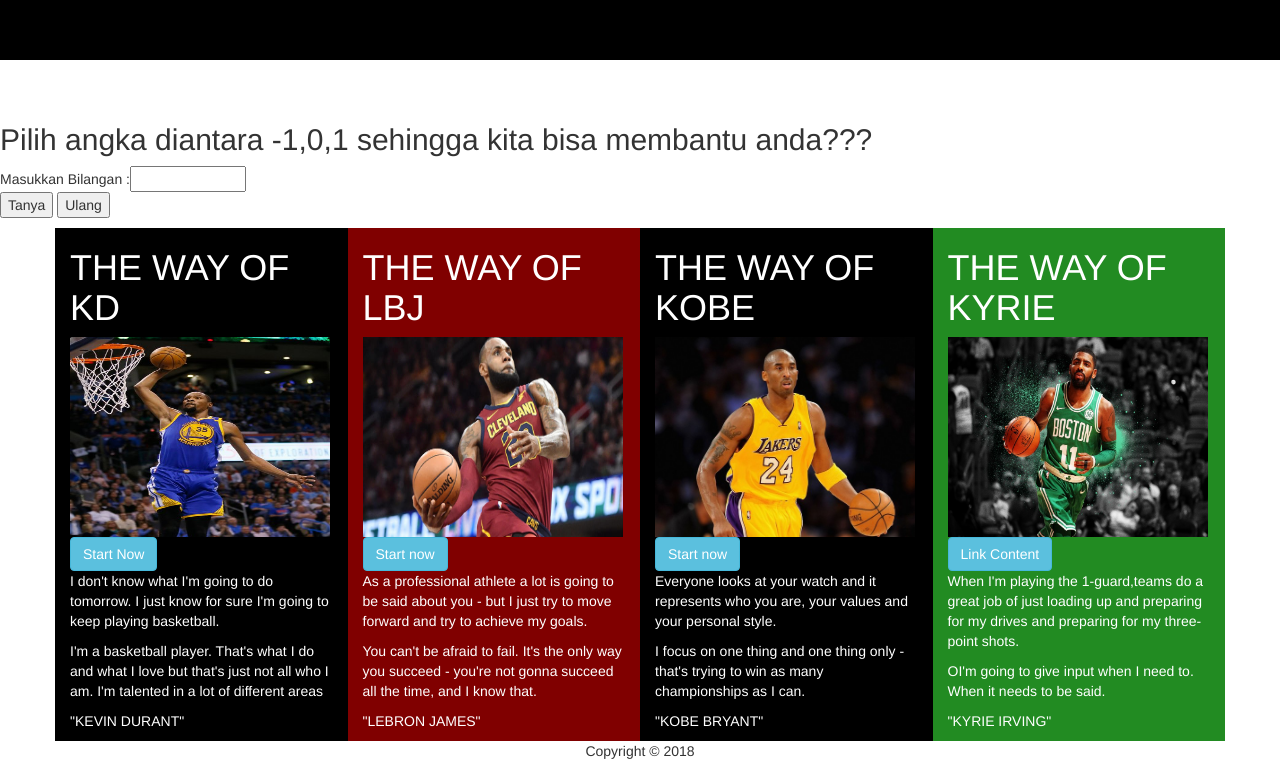
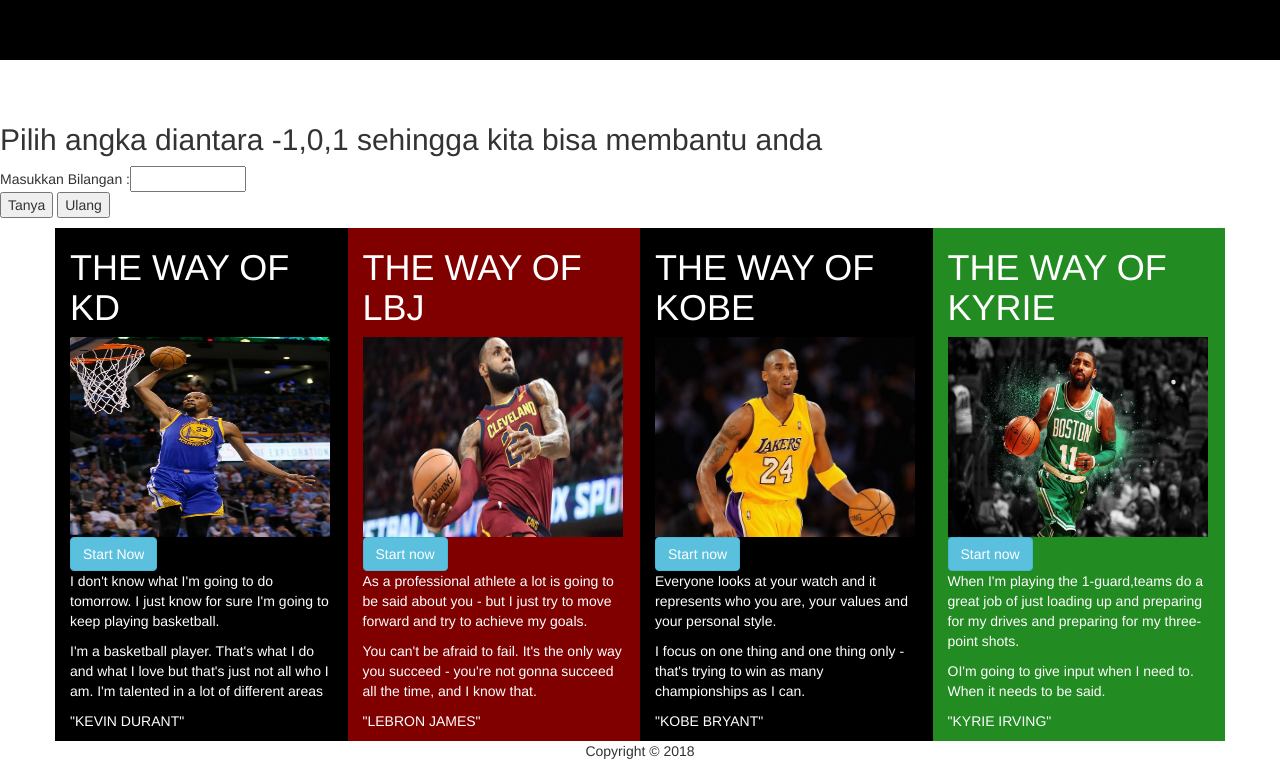
Before and after one commit to bimofirmansyah24/bimofirmansyah24.github.io, a plain HTML site: page index.html in a window 1280 px wide. Shown: the part 450-1211 px from the top of the page. Drawn offline with nearby package versions, Linux system fonts and the light colour scheme.

Commit message:
Update index.html

```diff
--- a/index.html
+++ b/index.html
@@ -53,7 +53,7 @@ alert (bil+" "+jenis);
 }
 //--></SCRIPT>
 <FORM NAME ="fform">
-<H2><BR>Pilih angka diantara -1,0,1 sehingga kita bisa membantu anda???</H2>
+<H2><BR>Pilih angka diantara -1,0,1 sehingga kita bisa membantu anda</H2>
 Masukkan Bilangan :<input type="text" size="11" name="bilangan">
 <P>
 <INPUT TYPE="button" value="Tanya" onclick="tanyabilangan()">
@@ -90,7 +90,7 @@ Masukkan Bilangan :<input type="text" size="11" name="bilangan">
     <div class="col-sm-3" style="background: #228B22; color: white">
       <h1>THE WAY OF KYRIE</h1>
       <img src="kyrie.jpg" class="rounded" alt="Cinque Terre" width="260" height="200">
-       <a href="thewayofkyrie.html" class="btn btn-info" role="button">Link Content</a>
+       <a href="thewayofkyrie.html" class="btn btn-info" role="button">Start now</a>
       <p>When I'm playing the 1-guard,teams do a great job of just loading up and preparing for my drives and preparing for my three-point shots.</p>
       <p>OI'm going to give input when I need to. When it needs to be said.</p>
       <p>"KYRIE IRVING"
```
